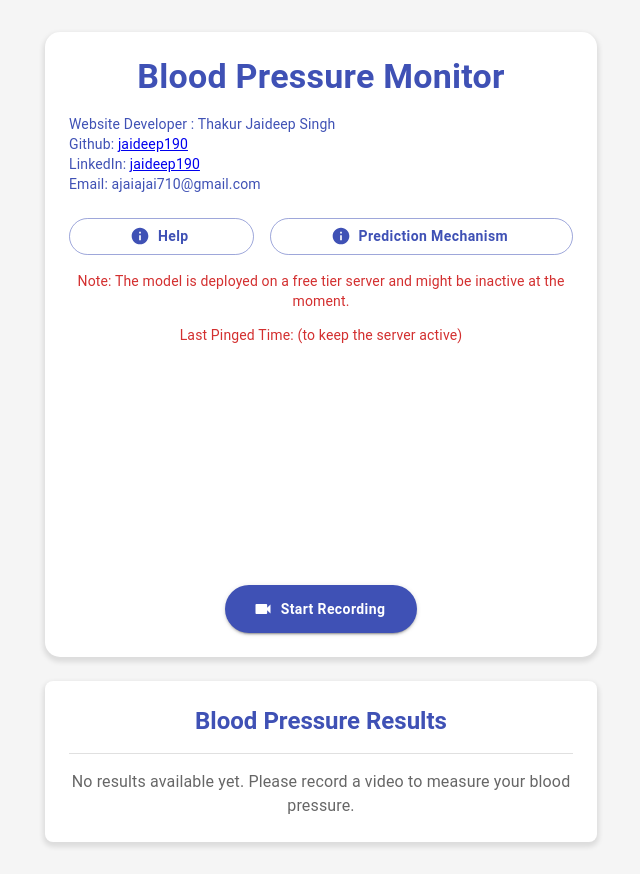
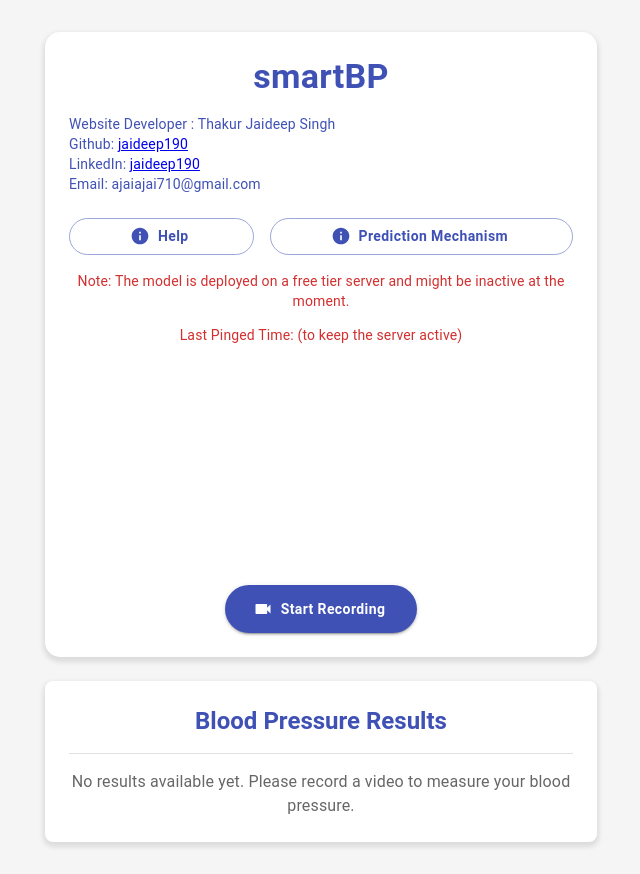
Before and after one commit to jaideep190/smartBP-Frontend, a React (Vite) app in the folder video-bp-app/: page / in a window 1280 px wide. Shown: the whole page, without its empty margins (319-959 px from the left). Built offline with nearby package versions, Linux system fonts and the light colour scheme; no server answers.

Commit message:
Title update

```diff
--- a/video-bp-app/src/App.tsx
+++ b/video-bp-app/src/App.tsx
@@ -81,7 +81,7 @@ const App: React.FC = () => {
           <Paper elevation={3} sx={{ p: 3, mb: 3 }}>
             <Box sx={{ mb: 2 }}>
               <Typography variant="h4" color="primary" align="center" sx={{ mb: 2 }}>
-                Blood Pressure Monitor
+                smartBP
               </Typography>
               <Typography variant="body2" color="primary" align="left" sx={{ mb: 3 }}>
                 Website Developer : Thakur Jaideep Singh
```
